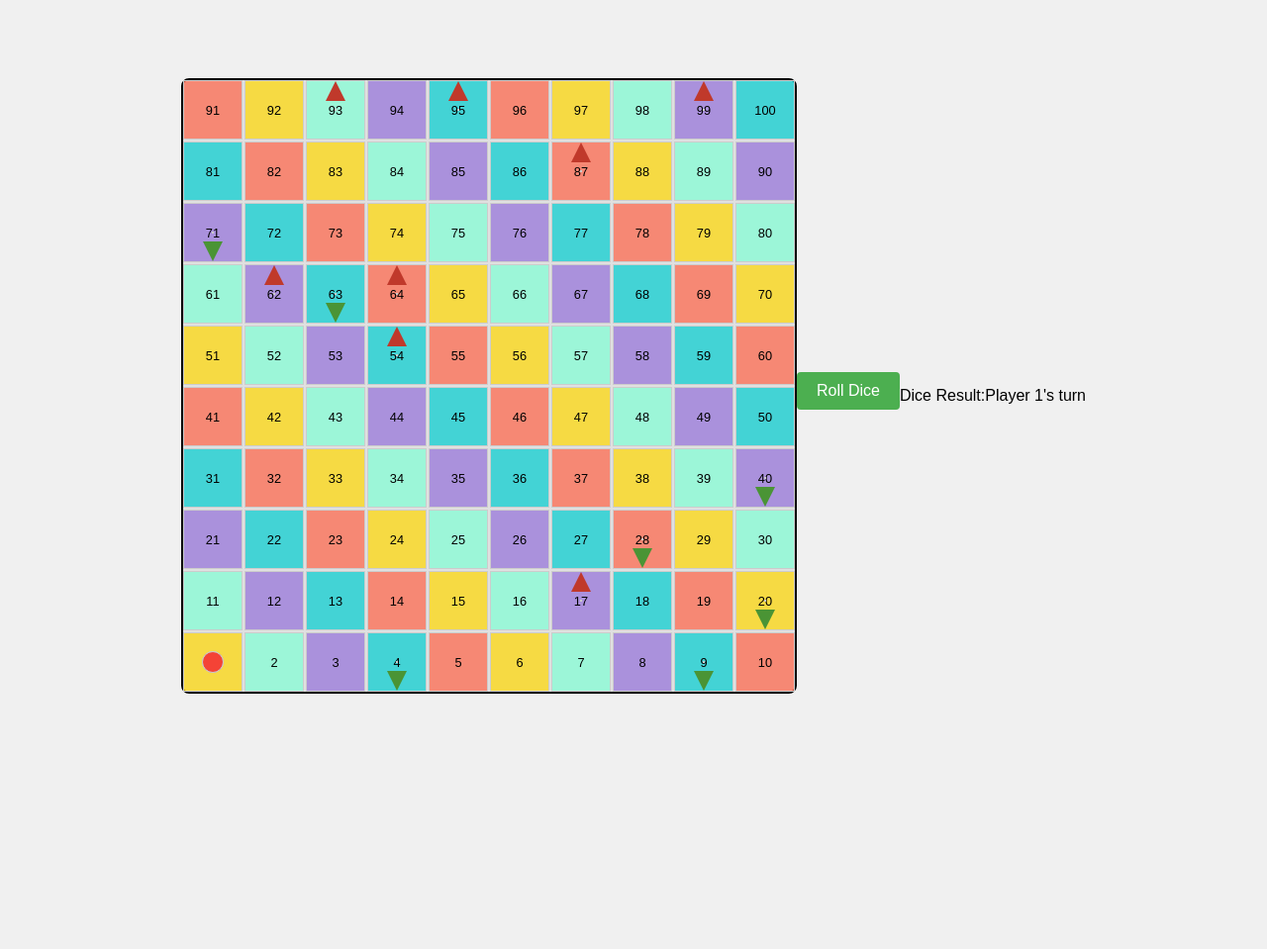
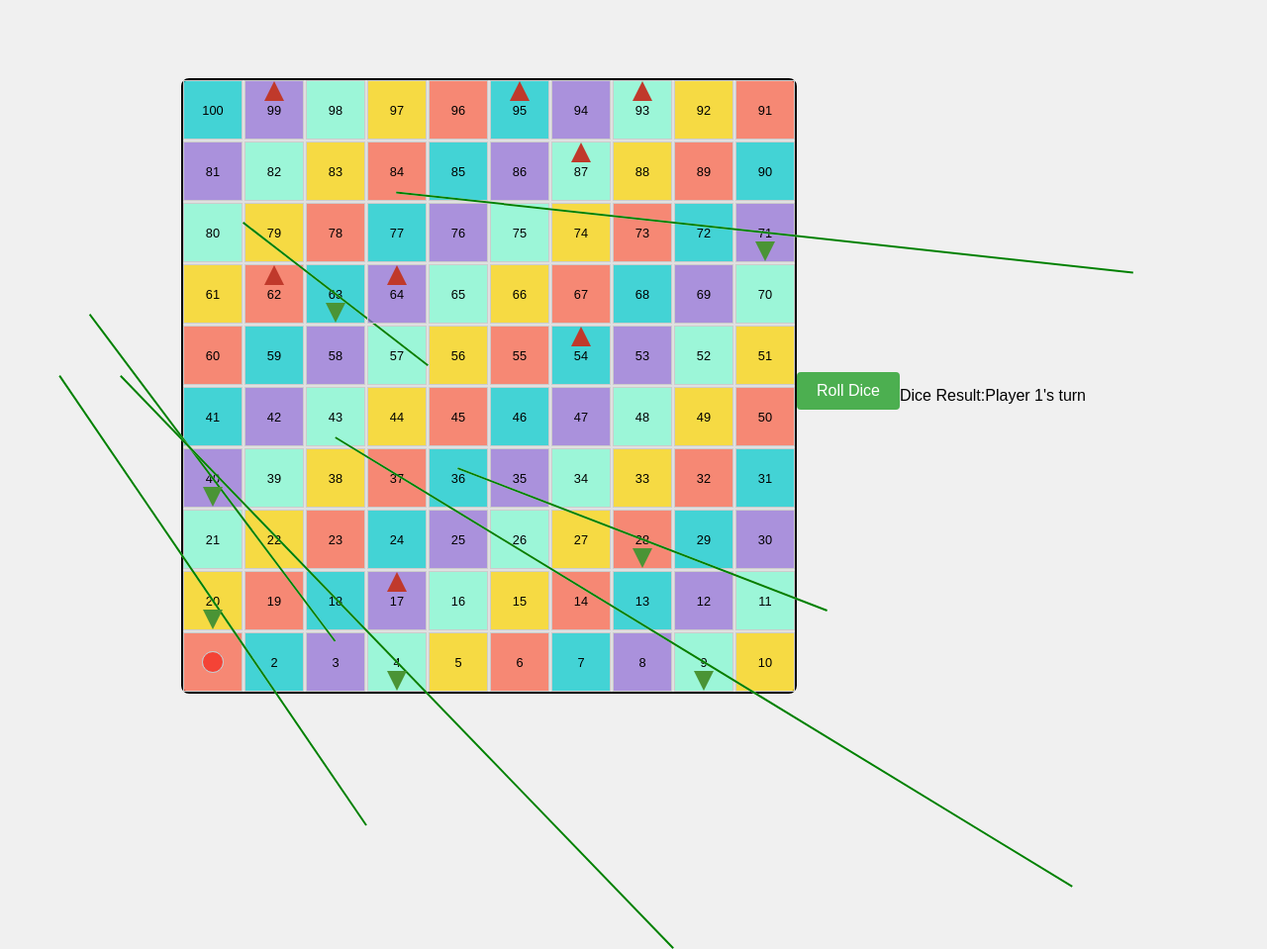
Before and after one commit to Atul-Sagar/snakesandladders, a plain HTML site: page index.html in a window 1280 px wide. Shown: the whole page at 99% size. Before the commit the page ends 800 px from the top, so only its background shows below. Drawn offline with Linux system fonts and the light colour scheme.

Commit message:
to fix ladder and add snakes

```diff
--- a/index.html
+++ b/index.html
@@ -11,6 +11,6 @@
     <button id="roll-dice">Roll Dice</button>
     <p id="dice-result">Dice Result: </p>
     <p id="game-message">Player 1's turn</p>
-    <script src="scripts.js"></script>
+    <script defer src="scripts.js"></script>
 </body>
 </html>
--- a/scripts.js
+++ b/scripts.js
@@ -130,8 +130,25 @@ function drawArrow(start, end, type){
 
 
 const boardSize = 10
-const ladders = { 4: 14, 9: 31, 20: 38, 28: 84, 40: 59, 63: 81, 71: 91 };
-const snakes = { 17: 7, 54: 34, 62: 19, 64: 60, 87: 24, 93: 73, 95: 75, 99: 78 };
+const ladders = {
+    4: 14,
+    9: 31,
+    20: 38,
+    28: 84,
+    40: 59,
+    63: 81,
+    71: 91
+};
+const snakes = {
+    17: 7,
+    54: 34,
+    62: 19,
+    64: 60,
+    87: 24,
+    93: 73,
+    95: 75,
+    99: 78
+ };
 // const randomColors = ['#ff6347', '#ffd700', '#7fffd4', '#9370db', '#00ced1'];
 // const sequentialColors = ['#ff6347', '#ffd700', '#7fffd4', '#9370db', '#00ced1'];
 const sequentialColors = [
@@ -148,9 +165,16 @@ let colorIndex = 0
 const gameBoard = document.getElementById('game-board');
 
 for(let row = 10; row > 0; row--){
+    let rowCells = []
     for(let col = 1; col <= 10; col++){
         const cell = document.createElement('div');
-        const cellNumber = (row - 1) * 10 + col;
+
+        if (row % 2 === 0)
+            cellNumber = (row - 1) * 10 + col
+        else
+            cellNumber = row * 10 - col + 1
+
+        // const cellNumber = (row - 1) * 10 + col;
         cell.id = 'cell-' + cellNumber;
         cell.textContent = cellNumber;
 
@@ -161,16 +185,47 @@ for(let row = 10; row > 0; row--){
         // Check if cell is the start of a ladder or head of a snake
         if (ladders[cellNumber]) {
             cell.classList.add('ladder-start');
-            drawArrow(cell, 'up')
+            drawArrow(cell, 'up', ladders[cellNumber], 'green')
         }
+
         if (snakes[cellNumber]) {
             cell.classList.add('snake-head');
-            drawArrow(cell, 'down')
+            drawArrow(cell, 'down', snakes[cellNumber], 'red')
         }
 
-        gameBoard.appendChild(cell);
+        rowCells.push(cell)
+
+        // gameBoard.appendChild(cell);
     }
+
+    rowCells.reverse().forEach(cell => gameBoard.appendChild(cell))
 }
+
+// for(let row = 10; row > 0; row--){
+//     for(let col = 1; col <= 10; col++){
+//         const cell = document.createElement('div');
+//         const cellNumber = (row - 1) * 10 + col;
+//         cell.id = 'cell-' + cellNumber;
+//         cell.textContent = cellNumber;
+
+//         // Calculate color index based on row and column offset
+//         const colorIndex = (row + col - 1) % sequentialColors.length;
+//         cell.style.backgroundColor = sequentialColors[colorIndex];
+
+//         // Check if cell is the start of a ladder or head of a snake
+//         if (ladders[cellNumber]) {
+//             cell.classList.add('ladder-start');
+//             drawArrow(cell, 'up', ladders[cellNumber], 'green')
+//         }
+
+//         if (snakes[cellNumber]) {
+//             cell.classList.add('snake-head');
+//             drawArrow(cell, 'down', snakes[cellNumber], 'red')
+//         }
+
+//         gameBoard.appendChild(cell);
+//     }
+// }
 
 // for(let i = 100; i > 0; i--){
 //     const cell = document.createElement('div')
@@ -315,8 +370,37 @@ function animateMove(playerPiece, oldCell, newCell, start, end){
     }
 }
 
-function drawArrow(cell, direction){
+// function drawArrow(cell, direction){
+//     const arrow = document.createElement('div')
+//     arrow.classList.add('arrow', direction);
+//     cell.appendChild(arrow)
+// }
+
+
+function drawArrow(cell, direction, endcellNumber, color){
+    // console.log("Drawing arrow : start : " + cell.innerText  + " direction : " + direction + " End cell Number " + endcellNumber +  " color : " + color);
+    alert("Drawing arrow : start : " + cell.innerText  + " direction : " + direction + " End cell Number " + endcellNumber +  " color : " + color)
+    const startCellRect = cell.getBoundingClientRect();
+    const endCell = document.getElementById('cell-' + endcellNumber)
+
+    if(!endCell){
+        console.error(`End cell ${endcellNumber} does not exists`);
+        return
+    }
+
+    const endCellRect = endCell.getBoundingClientRect();
+
+    const deltaX = endCellRect.left - startCellRect.left;
+    const deltaY = endCellRect.top - startCellRect.top;
+
+    const length = Math.sqrt(deltaX * deltaX + deltaY * deltaY)
+    const angle = Math.atan2(deltaY, deltaX) * 180 / Math.PI;
+
     const arrow = document.createElement('div')
-    arrow.classList.add('arrow', direction);
+    arrow.classList.add('arrow', direction)
+    arrow.style.width = length + 'px';
+    arrow.style.transform = `rotate(${angle}deg)`;
+    arrow.style.borderColor = color
+
     cell.appendChild(arrow)
 }
```
